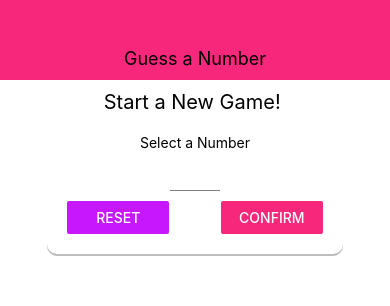
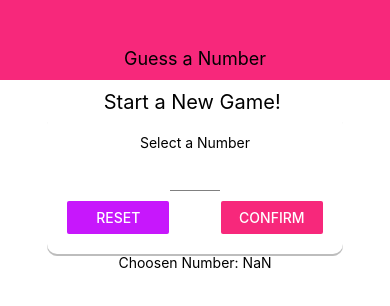
Before and after one commit to Moizasif/react-guess-game, a React Native app: screen / in a window 390 px wide. Both pictures are taken after a click on the button "CONFIRM". Shown: the top 306 px of the page. Built offline with nearby package versions, Linux system fonts and the light colour scheme.

Commit message:
Resetting and Confirming UserInput

```diff
--- a/screens/StartGameScreen.js
+++ b/screens/StartGameScreen.js
@@ -7,10 +7,32 @@
 
 const StartGameScreen = (props) => {
     const [enteredValue, setEnteredValue] = useState('');
+    const [confirmed, setConfirmed] = useState(false);
+    const [selectedNumber, setSelectedNumber] = useState();
 
     const numberInputHandler = inputText => {
         //First Validation Number Only 0 -9 globally
         setEnteredValue(inputText.replace(/[^0-9]/g, ''));
+    }
+    const resetInputHandler = () => {
+        setEnteredValue('');
+        setConfirmed(false);
+    }
+    const confirmInputHandler = () => {
+        const chosenNumber = parseInt(enteredValue);
+        if(chosenNumber === NaN || chosenNumber <= 0 || chosenNumber > 99) {
+            return;
+        }
+        setConfirmed(true);
+        setSelectedNumber(chosenNumber);
+        setEnteredValue('');
+
+    }
+
+    let confirmedOutput;
+
+    if(confirmed){
+        confirmedOutput = <Text>Choosen Number: {selectedNumber}</Text>
     }
     return (
         <TouchableWithoutFeedback onPress={() => {
@@ -28,12 +50,23 @@
                         keyboardType="number-pad"
                         maxLength={2}
                         onChangeText={numberInputHandler}
-                    value={enteredValue}/>
+                        value={enteredValue} />
                     <View style={styles.buttonContainer}>
-                    <View style={styles.button}><Button title="Reset" onPress={() => { }} color={colors.accent} /></View>
-                    <View style={styles.button}><Button title="Confirm" onPress={() => { }} color={colors.primary} /></View>
+                        <View style={styles.button}>
+                            <Button
+                                title="Reset"
+                                onPress={resetInputHandler}
+                                color={colors.accent} />
+                        </View>
+                        <View style={styles.button}>
+                            <Button
+                                title="Confirm"
+                                onPress={confirmInputHandler}
+                                color={colors.primary} />
+                        </View>
                     </View>
                 </Card>
+                {confirmedOutput}
             </View>
         </TouchableWithoutFeedback>
 
```
Lines whose indentation alone changed are shown as unchanged.
